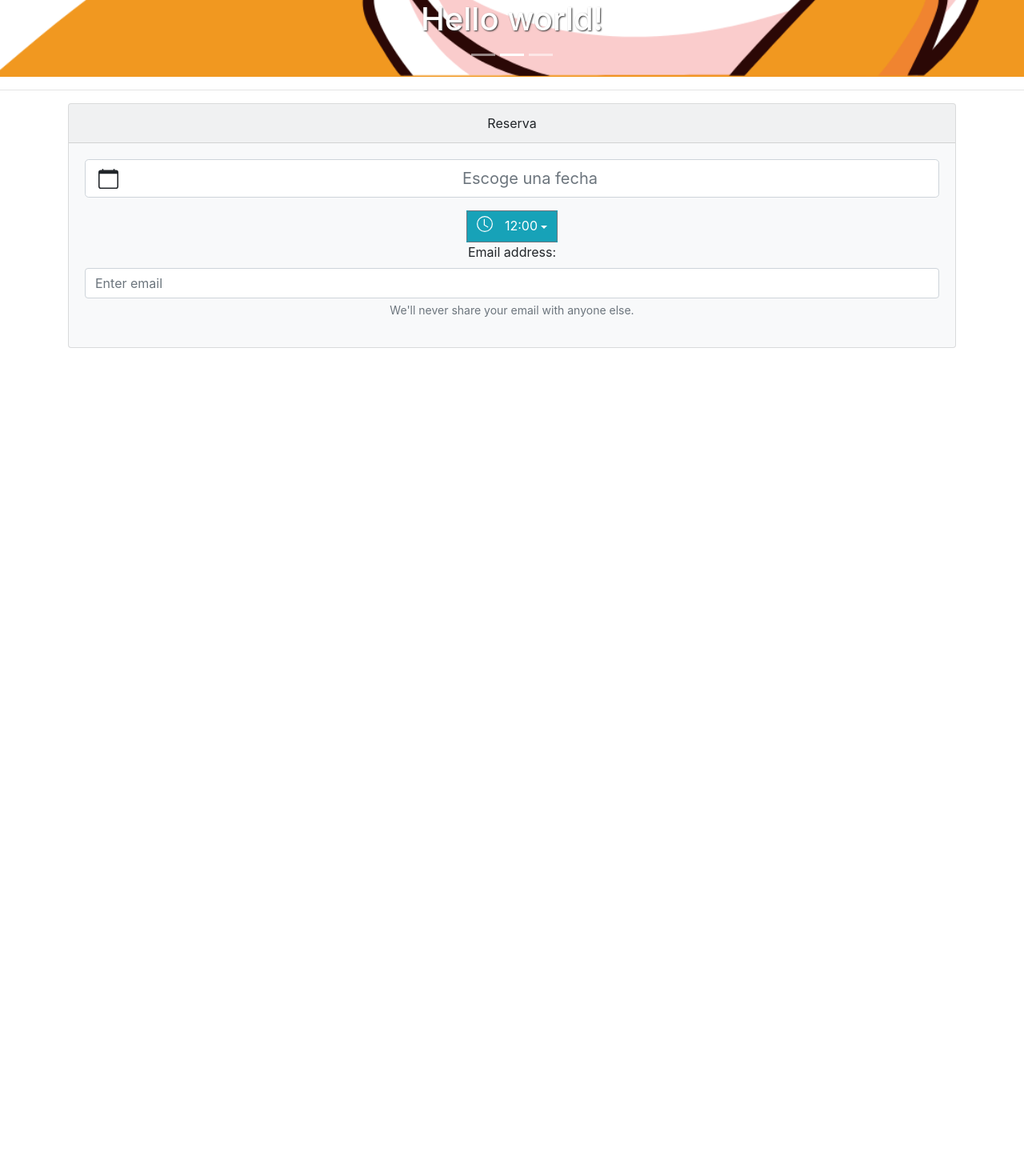
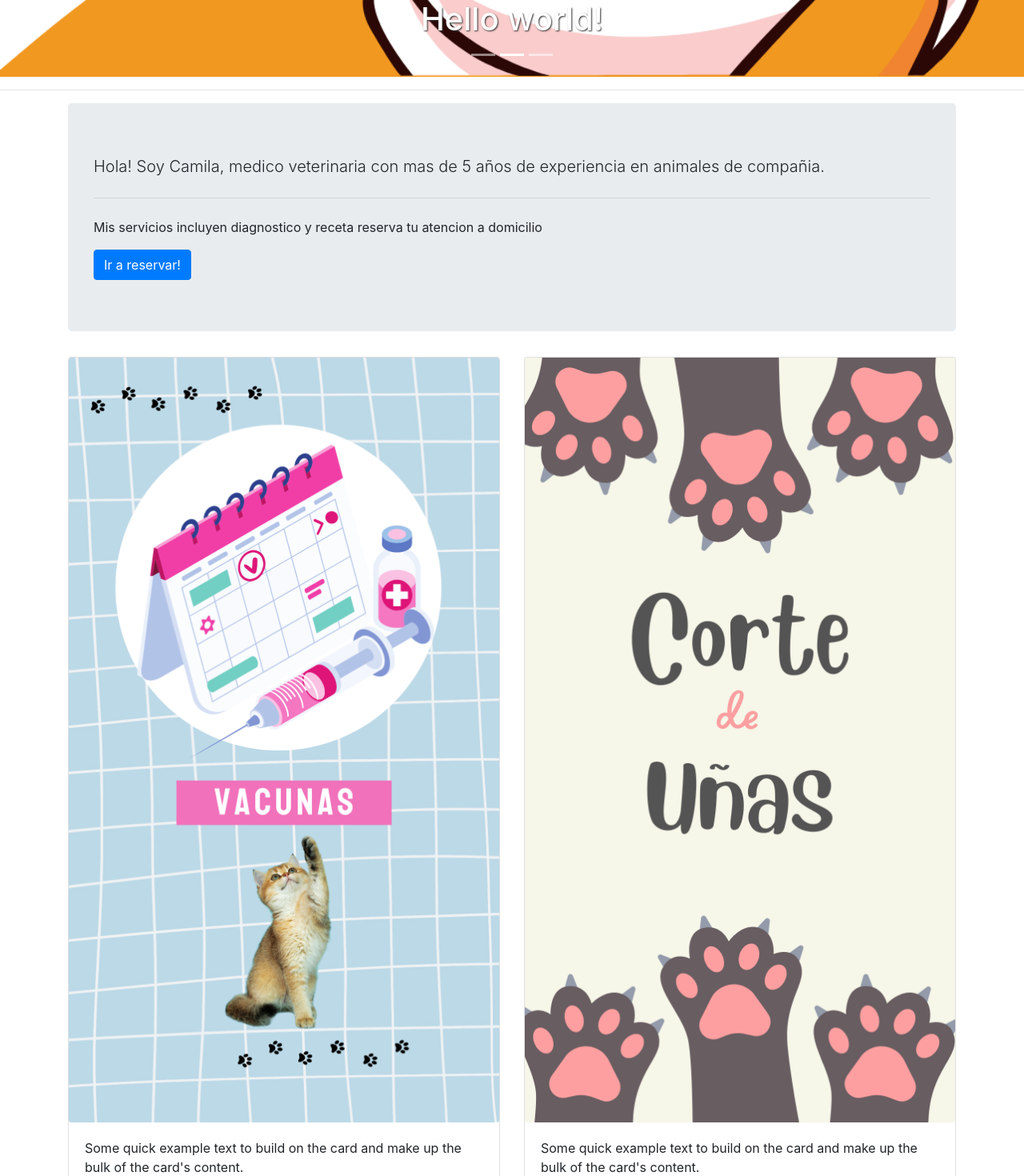
Before and after one commit to christian-rojas/milas-vet, a Nuxt app in the folder milas-front/: page / in a window 1280 px wide. Shown: the part 1260-2730 px from the top of the page at 80% size. Before the commit the page ends 1695 px from the top, so only its background shows below. Built offline with nearby package versions, Linux system fonts and the light colour scheme.

Commit message:
add container class div

```diff
--- a/milas-front/components/BookingVet.vue
+++ b/milas-front/components/BookingVet.vue
@@ -1,5 +1,5 @@
 <template>
-  <div>
+  <div id="booking">
     <div class="container">
       <b-card bg-variant="light" header="Reserva" class="text-center">
         <div id="datepicker" class="mb-3">
--- /dev/null
+++ b/milas-front/components/InfoServices.vue
@@ -0,0 +1,34 @@
+<template>
+  <b-container>
+    <div class="row">
+      <div class="col-md-6">
+        <b-card
+          img-src="../static/assets/vacunas.png"
+          img-alt="Card image"
+          class="mb-3 w-100"
+        >
+          <b-card-text>
+            Some quick example text to build on the card and make up the bulk of
+            the card's content.
+          </b-card-text>
+        </b-card>
+      </div>
+      <div class="col-md-6">
+        <b-card
+          img-src="../static/assets/unias.png"
+          img-alt="Card image"
+          class="mb-3 w-100"
+        >
+          <b-card-text>
+            Some quick example text to build on the card and make up the bulk of
+            the card's content.
+          </b-card-text>
+        </b-card>
+      </div>
+    </div>
+  </b-container>
+</template>
+<script>
+export default {}
+</script>
+<style lang="css"></style>
--- /dev/null
+++ b/milas-front/components/JumboInfo.vue
@@ -0,0 +1,25 @@
+<template>
+  <div class="container">
+    <b-jumbotron>
+
+      <template #lead>
+        Hola! Soy Camila, medico veterinaria con mas de 5 años de experiencia en animales de compañia.
+      </template>
+
+      <hr class="my-4" />
+
+      <p>
+        Mis servicios incluyen diagnostico y receta
+        reserva tu atencion a domicilio
+      </p>
+
+      <b-button variant="primary" href="#booking">Ir a reservar!</b-button>
+    </b-jumbotron>
+  </div>
+</template>
+<script lang="js">
+export default {
+
+}
+</script>
+<style lang="css"></style>
--- a/milas-front/pages/index.vue
+++ b/milas-front/pages/index.vue
@@ -3,17 +3,21 @@
     <NavBar />
       <carousel-home />
       <hr>
+      <jumbo-info />
+      <info-services />
       <booking-vet></booking-vet>
   </div>
 </template>
 
 <script>
+import InfoServices from '../components/InfoServices.vue';
 import CarouselHome from '../components/CarouselHome.vue';
 import BookingVet from '../components/BookingVet.vue';
 import NavBar from '~/components/NavBar.vue';
+import JumboInfo from '~/components/JumboInfo.vue'
 
 export default {
     name: "IndexPage",
-    components: { NavBar, CarouselHome, BookingVet }
+    components: { NavBar, CarouselHome, BookingVet, InfoServices, JumboInfo }
 }
 </script>
```
Also changed, not shown: milas-front/static/assets/unias.png (added), milas-front/static/assets/vacunas.png (added).
